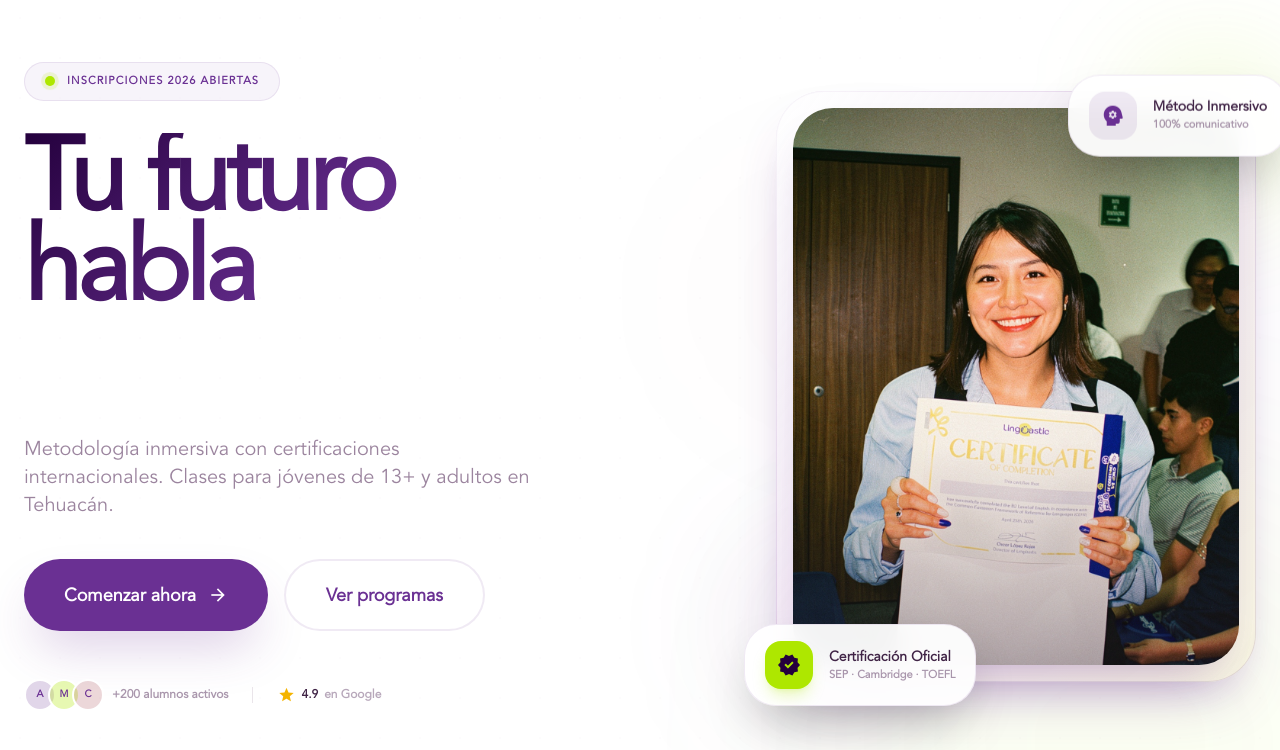
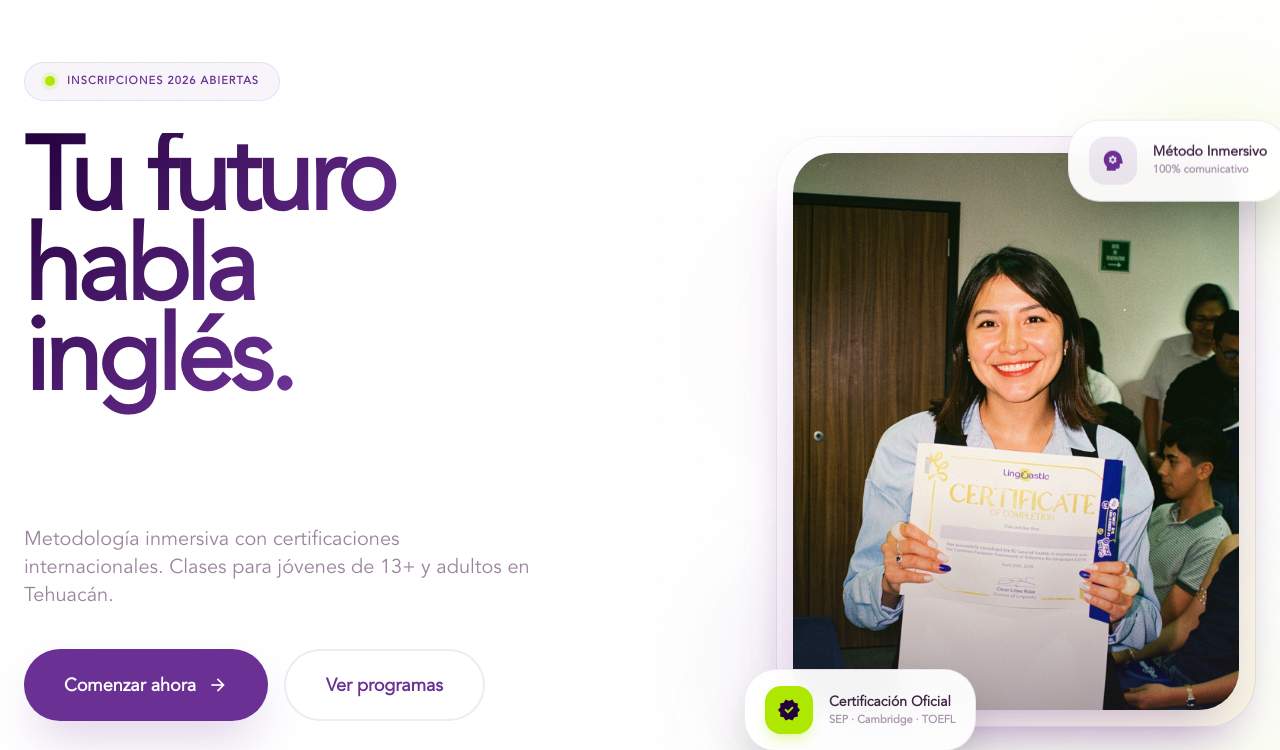
Before and after one commit to josecarbs08/linguastic-prueba, a website: page programas.html in a window 1280 px wide. Shown: the part 82-832 px from the top of the page. Drawn offline with nearby package versions, Linux system fonts and the light colour scheme.

Commit message:
Update programas.html

```diff
--- a/programas.html
+++ b/programas.html
@@ -1618,6 +1618,7 @@
                         <h1 class="hero-premium-title !leading-[0.88]">
                             <span class="block">Tu futuro</span>
                             <span class="block">habla</span>
+                            <span class="block">inglés.</span>
                             <span class="block relative">
                                 <span class="block">inglés.</span>
                             </span>
```
